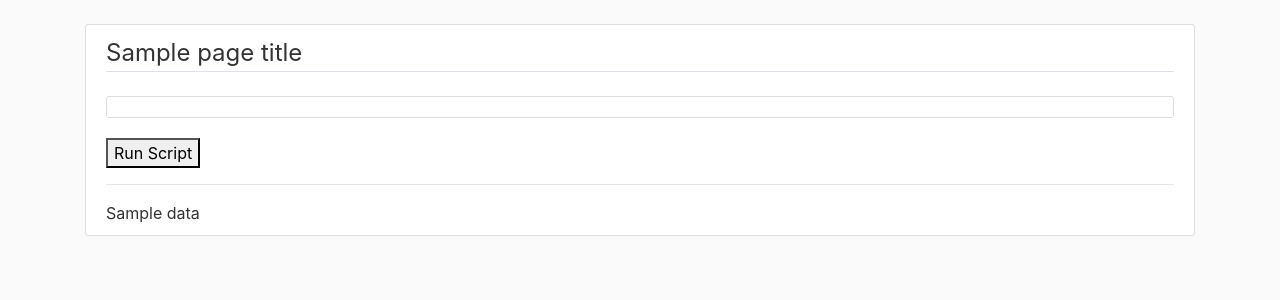
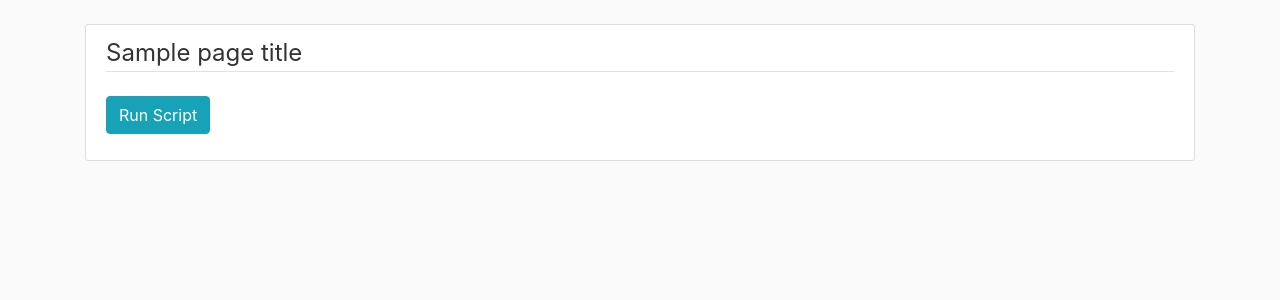
Before and after one commit to uoForms/Admin-CANBeWell, a Django app: template linkchecker/templates/linkchecker/index.html in a window 1280 px wide. Shown: the part 56-356 px from the top of the page. Run offline with Django 3.2, Linux system fonts and the light colour scheme; the template is opened without the code that fills it: most values are stand-ins (such as "Sample title", 1, 10 or a date in 2020); some libraries are stand-ins or nearby versions.

Commit message:
update run script button

```diff
--- a/linkchecker/templates/linkchecker/index.html
+++ b/linkchecker/templates/linkchecker/index.html
@@ -1,10 +1,5 @@
 {% extends "analysis/base.html" %} {% load static %} {% block content %}
 
-<body>
-    <div class="content-section">
-    </div>
-    <button onclick="location.href={% url 'script'%}">Run Script</button>
-    <hr> {% if data %} {{data}} {% endif %}
+<a href="{% url 'output' %}" class="btn btn-info mb-3">Run Script</a>
 
-</body>
 {% endblock content %}
```
